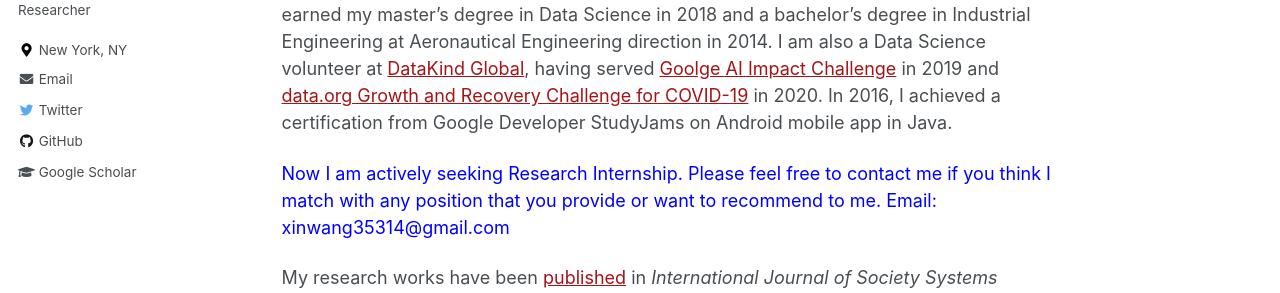
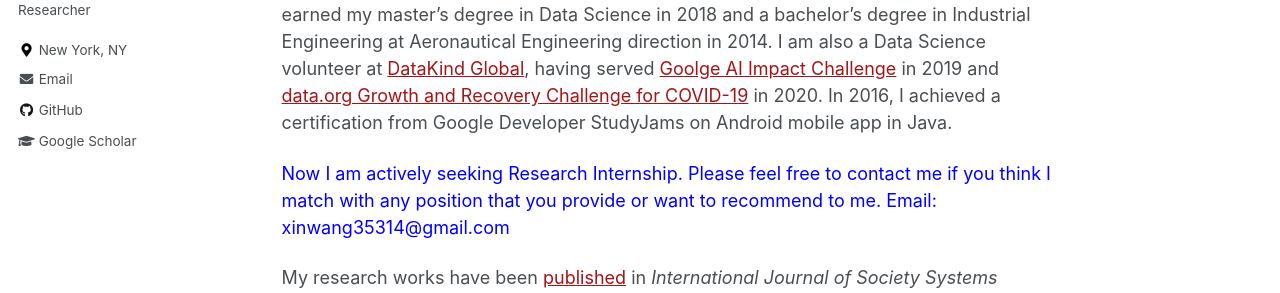
Before and after one commit to xin-wang-kr/xin-wang-kr.github.io, a Jekyll site: the page built from _pages/about.md, in a window 1280 px wide. Shown: the part 294-587 px from the top of the page. Built offline with Jekyll 4.4.1, drawn with Linux system fonts in a browser that asks for light colours.

Commit message:
Update _config.yml

```diff
--- a/_config.yml
+++ b/_config.yml
@@ -112,7 +112,7 @@ author:
   stackoverflow    : # http://stackoverflow.com/users/123456/username
   steam            :
   tumblr           :
-  twitter          : "VisonWang1"
+  twitter          : #"VisonWang1"
   vine             :
   weibo            :
   xing             :
```
